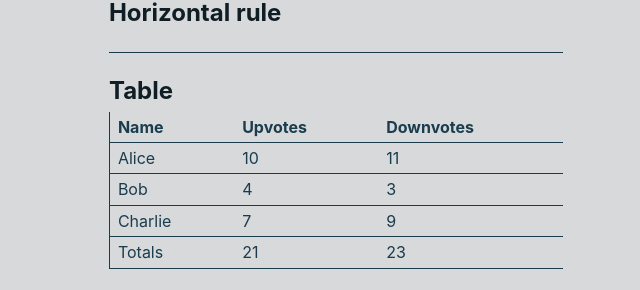
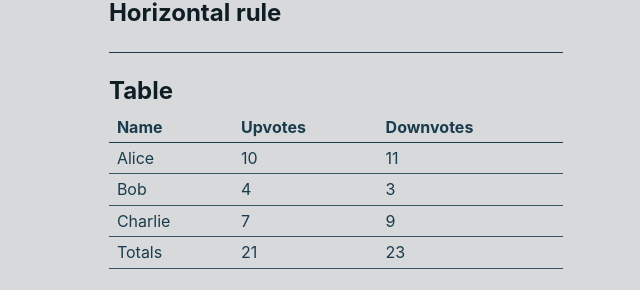
Before and after one commit to aflim/golb, a Jekyll site: the page built from styleguide.md, in a window 1280 px wide. Shown: the part 936-1226 px from the top of the page, without its empty margins (304-944 px from the left). Built offline with Jekyll 4.4.1, drawn with Linux system fonts in a browser that asks for light colours.

Commit message:
Update stylesheet.css

```diff
--- a/assets/stylesheet.css
+++ b/assets/stylesheet.css
@@ -199,7 +199,7 @@ table {
   width: 100%;
   margin-block-end: 1em;
   border-collapse: collapse;
-  border: 0;
+  border: 0 solid var(--ink-3);
 }
 
 td,
@@ -210,13 +210,6 @@ th {
   border-style: solid;
   border-width: 0;
   border-block-end-width: 1px;
-}
-
-tr {
-  border-color: inherit;
-  border-style: solid;
-  border-width: 0;
-  border-inline-start-width: 1px;
 }
 
 th {
```
